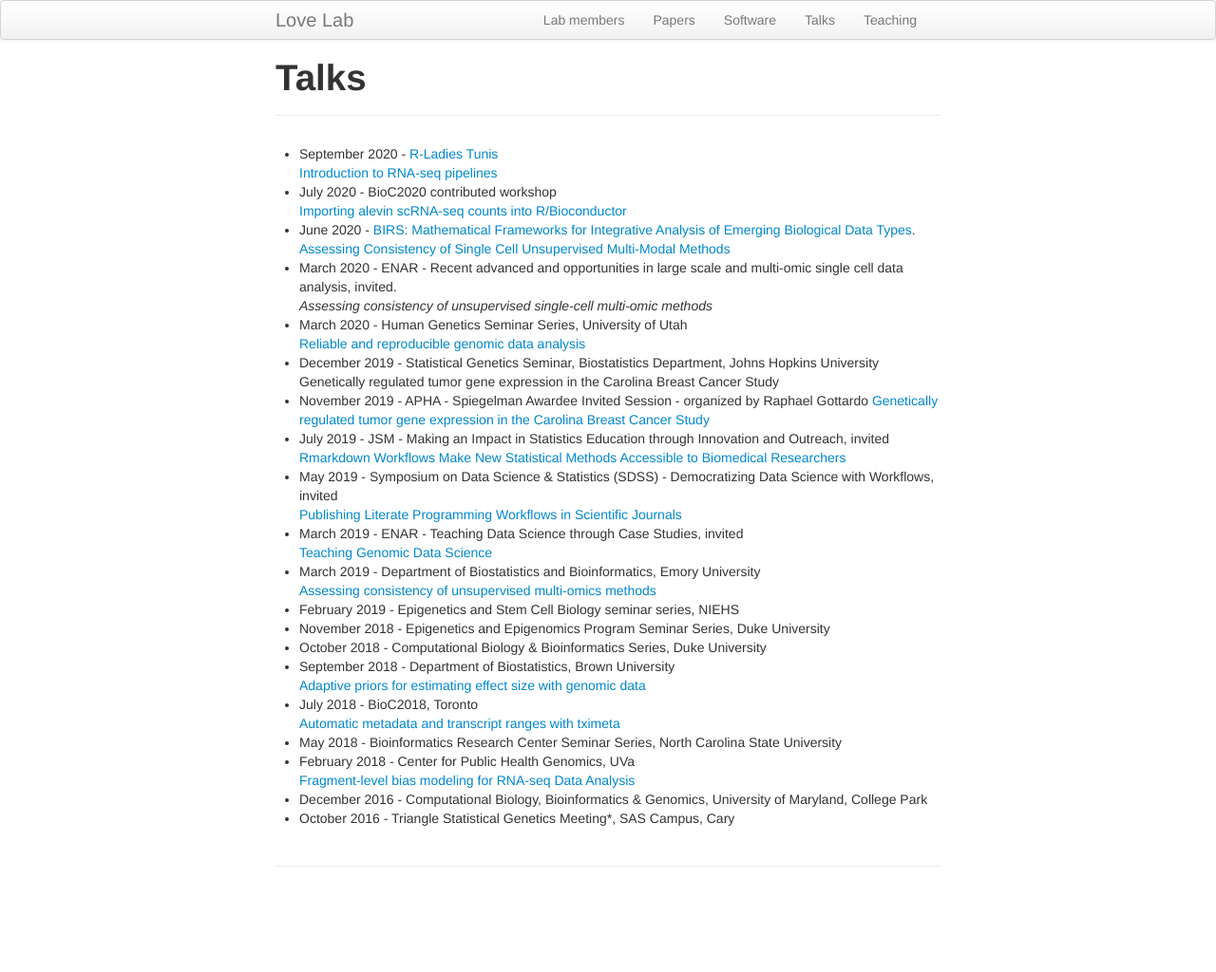
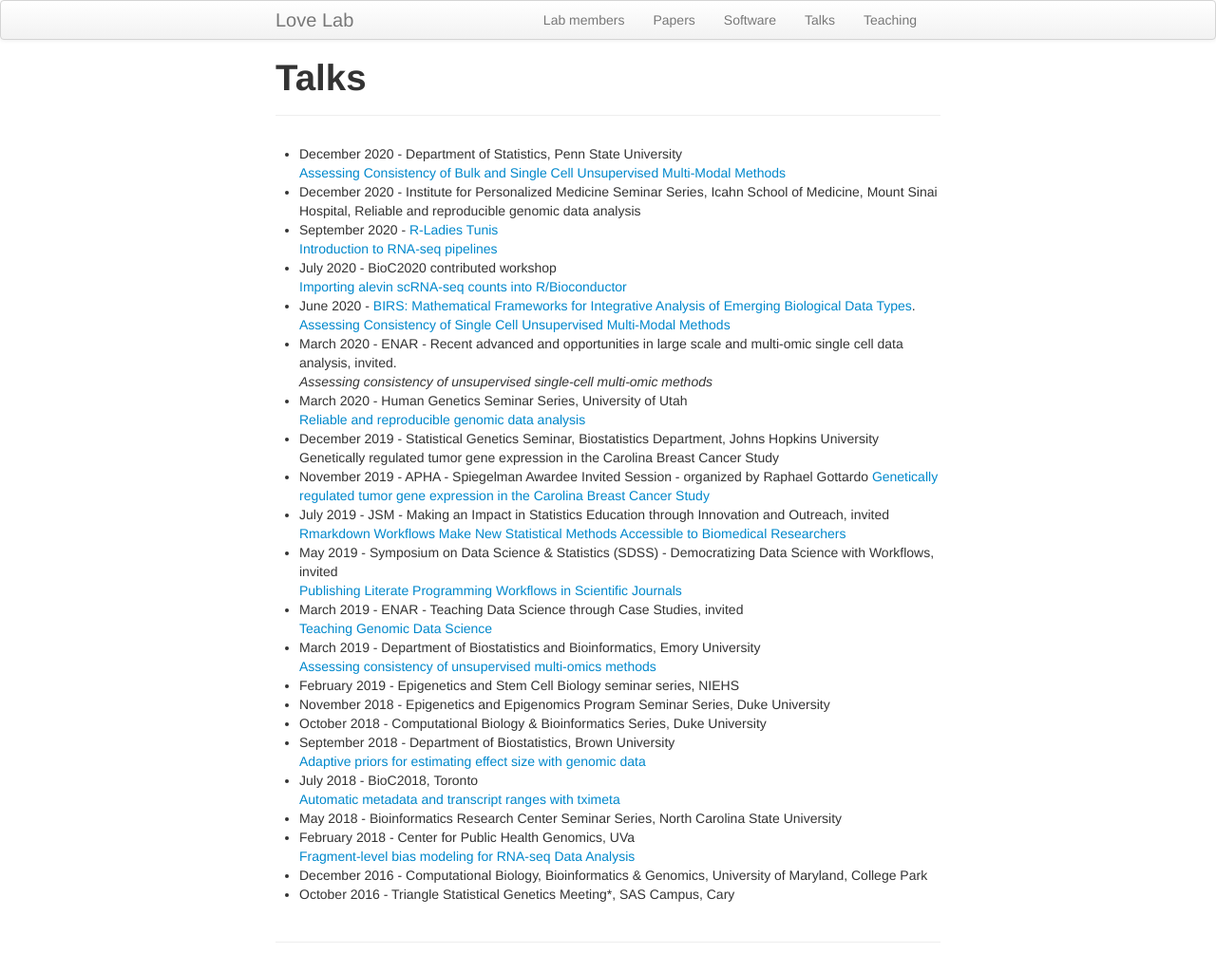
Before and after one commit to mikelove/mikelove.github.io, a Jekyll site: the page built from pages/talks.md, in a window 1280 px wide. Shown: the whole page at 95% size. Built offline with Jekyll 4.4.1, drawn with Linux system fonts in a browser that asks for light colours; before the commit the page ends 944 px from its top, so only the background shows below that.

Commit message:
update talks

```diff
--- a/pages/talks.md
+++ b/pages/talks.md
@@ -3,6 +3,9 @@ layout: page
 title: "Talks"
 ---
 
+* December 2020 - Department of Statistics, Penn State University <br>
+  [Assessing Consistency of Bulk and Single Cell Unsupervised Multi-Modal Methods](https://bit.ly/scMultiModalAssess)
+* December 2020 - Institute for Personalized Medicine Seminar Series, Icahn School of Medicine, Mount Sinai Hospital, Reliable and reproducible genomic data analysis
 * September 2020 - [R-Ladies Tunis](https://rladies.org/tunisia-rladies/) <br>
   [Introduction to RNA-seq pipelines](https://bit.ly/rnaseqPipe)
 * July 2020 - BioC2020 contributed workshop <br>
```
